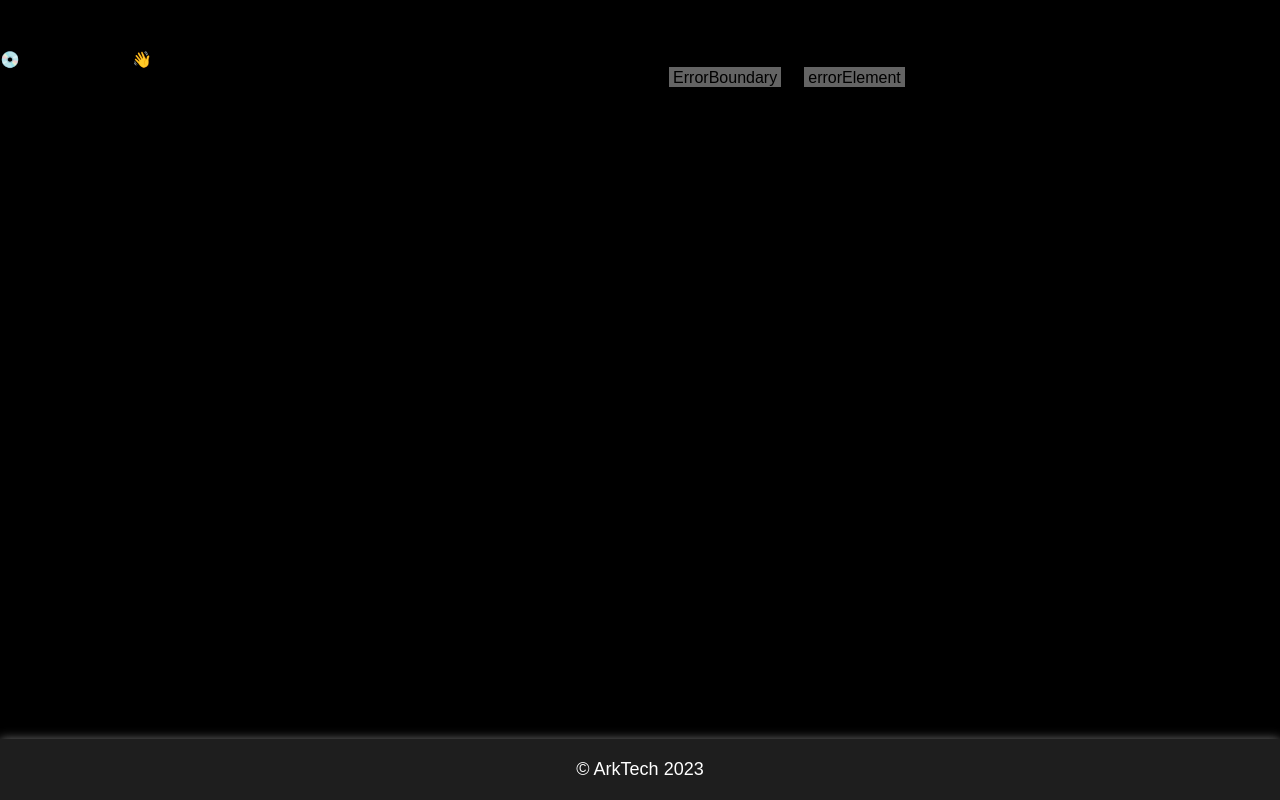
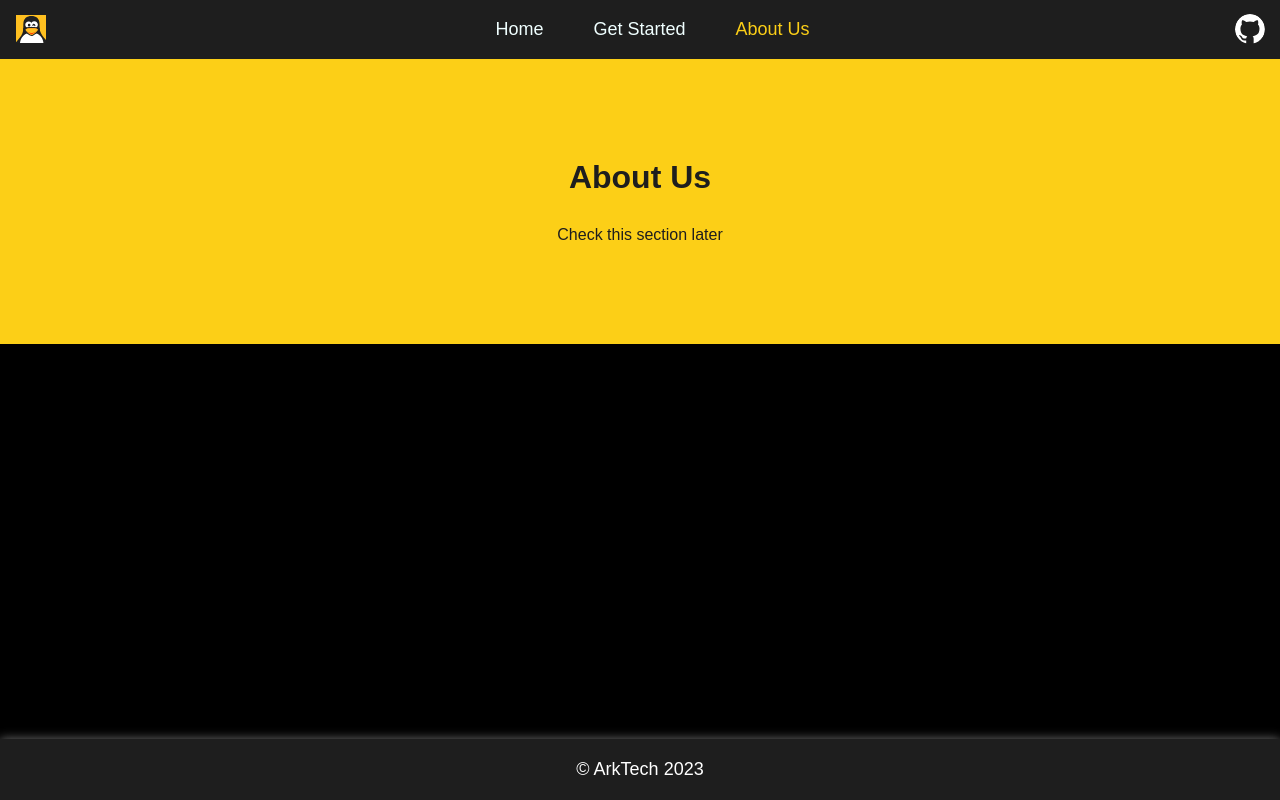
Before and after one commit to ArkTechOrg/arktech-website, a React (Vite) app: page /about in a window 1280 px wide. Before the commit this address had no page. Built offline with nearby package versions, Linux system fonts and the light colour scheme.

Commit message:
Add common layout for pages

```diff
--- a/src/App.jsx
+++ b/src/App.jsx
@@ -6,12 +6,15 @@ import {
   RouterProvider,
 } from "react-router-dom";
 import Body from "./components/Body/Body";
-import NavBar from "./components/NavBar/NavBar";
+import { AnimatePresence } from "framer-motion";
+import Layout from "./components/Layout/Layout";
+import AboutUs from "./pages/AboutUs/AboutUs";
 
 const router = createBrowserRouter(
   createRoutesFromElements(
-    <Route path="/" element={<NavBar />}>
+    <Route path="/" element={<Layout />}>
       <Route index element={<Body />} />
+      <Route path="about" element={<AboutUs />} />
     </Route>
   )
 );
@@ -20,7 +23,9 @@ function App({ routes }) {
   return (
     <div className="App">
       <React.Fragment>
-        <RouterProvider router={router} />
+        <AnimatePresence mode="wait">
+          <RouterProvider router={router} />
+        </AnimatePresence>
       </React.Fragment>
     </div>
   );
--- a/src/components/Footer/Footer.css
+++ b/src/components/Footer/Footer.css
@@ -0,0 +1,15 @@
+footer {
+  top: auto;
+  display: flex;
+  flex-direction: column;
+  position: fixed;
+  bottom: 0;
+  width: 100%;
+  padding-top: 20px;
+  padding-bottom: 20px;
+  font-size: 18px;
+  background-color: #1e1e1e;
+  box-shadow: #707070 0px 0px 10px;
+  text-align: center;
+  color: rgb(255, 255, 255);
+}
--- a/src/components/Footer/Footer.jsx
+++ b/src/components/Footer/Footer.jsx
@@ -1 +1,13 @@
 import "./Footer.css";
+
+import React from "react";
+
+const Footer = () => {
+  return (
+    <footer>
+      <p>&copy; ArkTech {new Date().getFullYear()}</p>
+    </footer>
+  );
+};
+
+export default Footer;
--- /dev/null
+++ b/src/components/Layout/Layout.jsx
@@ -0,0 +1,16 @@
+import React from "react";
+import Navbar from "../NavBar/NavBar";
+import Footer from "../Footer/Footer";
+import { Outlet } from "react-router-dom";
+
+const Layout = () => {
+  return (
+    <>
+      <Navbar />
+      <Outlet />
+      <Footer />
+    </>
+  );
+};
+
+export default Layout;
--- a/src/components/NavBar/NavBar.css
+++ b/src/components/NavBar/NavBar.css
@@ -40,6 +40,11 @@ nav {
 .nav-content a {
   text-decoration: none;
   color: azure;
+  font-size: 18px;
+}
+
+.nav-content a.active {
+  color: #fccf17;
   font-size: 18px;
 }
 
@@ -145,5 +150,4 @@ nav {
     color: azure;
     font-size: 1.75rem;
   }
-
 }
--- a/src/components/NavBar/NavBar.jsx
+++ b/src/components/NavBar/NavBar.jsx
@@ -1,8 +1,7 @@
 import React, { useState } from "react";
-import navMenuIcon from "../../assets/nav/nav-menu-icon.svg";
 import githubMarkWhite from "../../assets/nav/github-mark-white.svg";
 import { AnimatePresence, motion } from "framer-motion";
-import { Outlet, NavLink } from "react-router-dom";
+import { NavLink } from "react-router-dom";
 import "./NavBar.css";
 import logo from "../../../public/arktech-logo.svg";
 
@@ -76,8 +75,7 @@ function Navbar() {
                     width="30px"
                     src={logo}
                     alt="ArkTech Logo"
-                  >
-                  </motion.img>
+                  ></motion.img>
                 </NavLink>
               </div>
               <ul>
@@ -88,7 +86,7 @@ function Navbar() {
                   <NavLink to="/">Get Started</NavLink>
                 </motion.li>
                 <motion.li transition={spring} whileHover={textHover}>
-                  <NavLink to="/">About Us</NavLink>
+                  <NavLink to="about">About Us</NavLink>
                 </motion.li>
               </ul>
             </AnimatePresence>
@@ -144,9 +142,8 @@ function Navbar() {
           >
             <div className="nav-menu_burger" />
           </div>
-        </motion.nav >
-      </AnimatePresence >
-      <Outlet />
+        </motion.nav>
+      </AnimatePresence>
     </>
   );
 }
--- a/src/main.jsx
+++ b/src/main.jsx
@@ -1,22 +1,11 @@
-import React from 'react';
-import ReactDOM from 'react-dom';
-import App from './App';
-import './styles/App.css'
+import React from "react";
+import ReactDOM from "react-dom";
+import App from "./App";
+import "./styles/App.css";
 
 ReactDOM.render(
   <React.StrictMode>
     <App />
   </React.StrictMode>,
-  document.getElementById('root')
+  document.getElementById("root")
 );
-
-ReactDOM.render(
-  <React.StrictMode>
-    <footer>
-      <p>
-        &copy; ArkTech {new Date().getFullYear()}
-      </p>
-    </footer>
-  </React.StrictMode>,
-  document.getElementById('foot')
-);
--- a/src/pages/AboutUs/AboutUs.css
+++ b/src/pages/AboutUs/AboutUs.css
@@ -0,0 +1,30 @@
+body {
+  display: flex;
+  flex-direction: column;
+  gap: 0px;
+  overflow-x: hidden;
+  background-color: black;
+}
+
+section {
+  background-color: #fccf17;
+  color: #1e1e1e;
+  display: flex;
+  flex-direction: column;
+  gap: 30px;
+  padding-top: 100px;
+  padding-bottom: 100px;
+  align-items: center;
+}
+
+section h1 {
+  text-align: center;
+  font-size: 32px;
+}
+
+section p {
+  text-align: center;
+  font-size: 16px;
+  padding-left: 30px;
+  padding-right: 30px;
+}
--- a/src/pages/AboutUs/AboutUs.jsx
+++ b/src/pages/AboutUs/AboutUs.jsx
@@ -1 +1,35 @@
 import "./AboutUs.css";
+import React, { useState } from "react";
+import { motion } from "framer-motion";
+
+const spring = {
+  type: "spring",
+  stiffness: 800,
+  damping: 25,
+  duration: 1,
+};
+
+const penguin = {
+  type: "spring",
+  stiffness: 50,
+  damping: 25,
+  duration: 2,
+  scale: {
+    type: "spring",
+    stiffness: 800,
+    damping: 25,
+    duration: 0.2,
+  },
+};
+
+export default function Body() {
+  const [isClicked, setClicked] = useState(false);
+  return (
+    <React.Fragment>
+      <motion.section layout="size">
+        <motion.h1 layout="position">About Us</motion.h1>
+        <motion.p layout="position">Check this section later</motion.p>
+      </motion.section>
+    </React.Fragment>
+  );
+}
```
